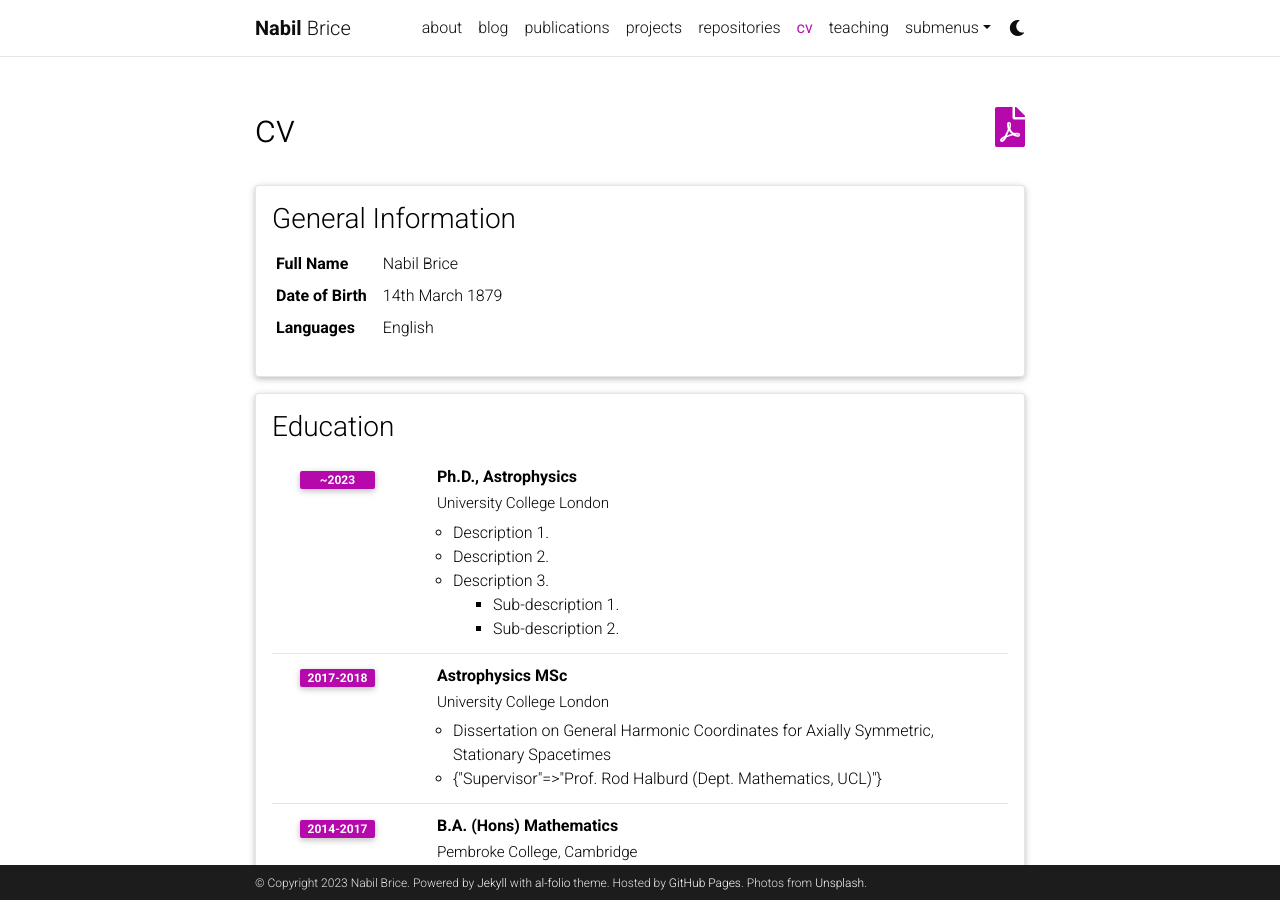
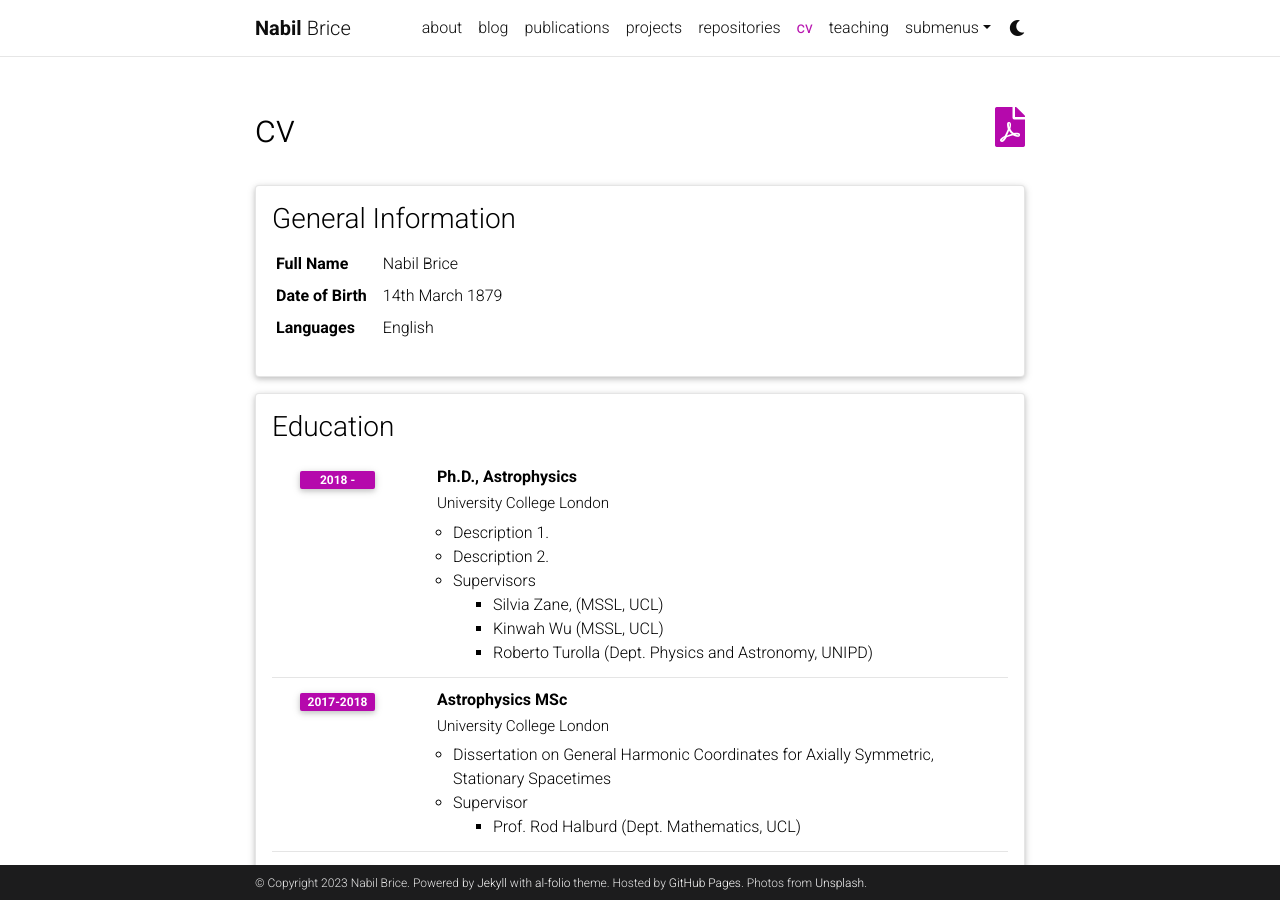
Before and after one commit to nabilbrice/nabilbrice.github.io, a Jekyll site: the page built from _pages/cv.md, in a window 1280 px wide and 900 px high. Built offline with Jekyll 4.4.1, drawn with Linux system fonts in a browser that asks for light colours; full-size pictures stand in for the smaller copies a plugin makes; comment, search, counter and statistics services are not loaded; a style sheet for code colours, icons or effects is not loaded.

```diff
--- a/_data/cv.yml
+++ b/_data/cv.yml
@@ -13,20 +13,22 @@
   contents:
     - title: Ph.D., Astrophysics
       institution: University College London
-      year: ~2023
+      year: 2018 -
       description:
         - Description 1.
         - Description 2.
-        - title: Description 3.
+        - title: Supervisors
           contents:
-            - Sub-description 1.
-            - Sub-description 2.
+            - Silvia Zane, (MSSL, UCL)
+            - Kinwah Wu (MSSL, UCL)
+            - Roberto Turolla (Dept. Physics and Astronomy, UNIPD)
     - title: Astrophysics MSc
       institution: University College London
       year: 2017-2018
       description:
         - Dissertation on General Harmonic Coordinates for Axially Symmetric, Stationary Spacetimes
-        - Supervisor: Prof. Rod Halburd (Dept. Mathematics, UCL)
+        - title: Supervisor
+          contents: Prof. Rod Halburd (Dept. Mathematics, UCL)
     - title: B.A. (Hons) Mathematics
       institution: Pembroke College, Cambridge
       year: 2014-2017
```
Also changed, not shown: _pages/about.md (+3 -1 lines), _projects/3_project.md (+2 -2 lines).
